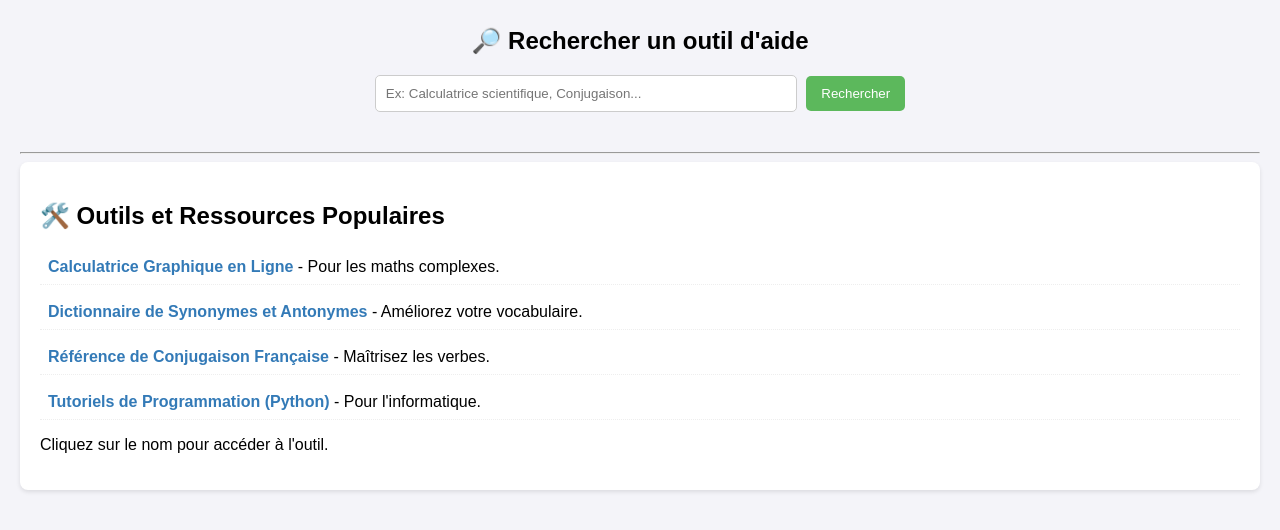
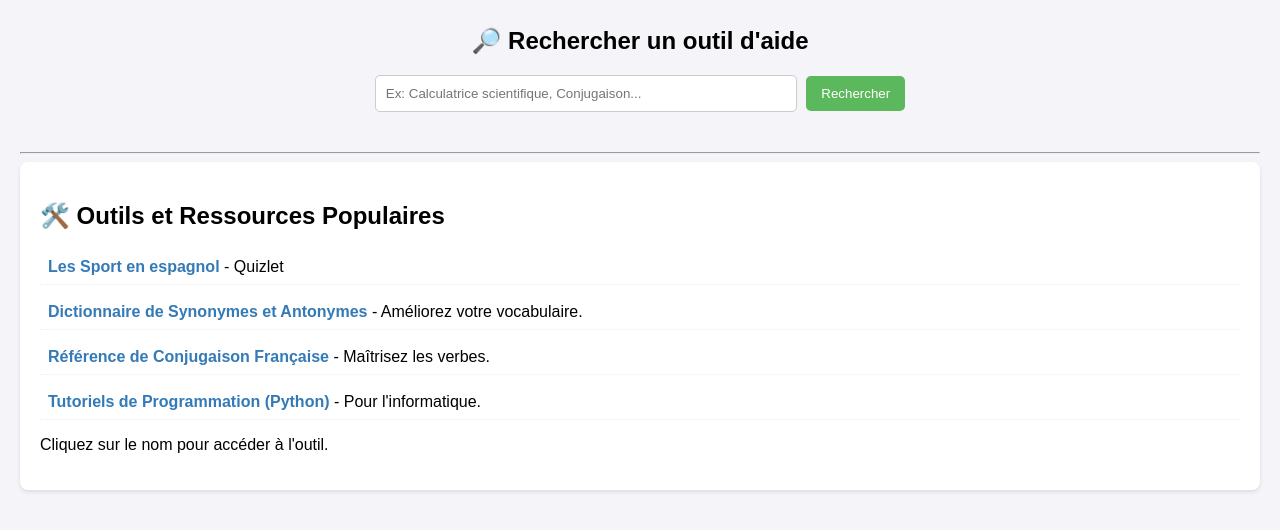
Before and after one commit to HelloProtect/HelpSchoolMe, a plain HTML site: page index.html in a window 1280 px wide. Shown: the part 122-652 px from the top of the page. Drawn offline with Linux system fonts and the light colour scheme.

Commit message:
Update index.html

```diff
--- a/index.html
+++ b/index.html
@@ -38,8 +38,8 @@
         <h2>🛠️ Outils et Ressources Populaires</h2>
         <ul id="listeRessources">
             <li>
-                <a href="https://exemple.com/outil1" target="_blank">Calculatrice Graphique en Ligne</a>
-                - Pour les maths complexes.
+                <a href="https://quizlet.com/fr/1105490248/vocabulaire-espagnol-les-sport-flash-cards/" target="_blank">Les Sport en espagnol</a>
+                - Quizlet
             </li>
             <li>
                 <a href="https://exemple.com/outil2" target="_blank">Dictionnaire de Synonymes et Antonymes</a>
```
